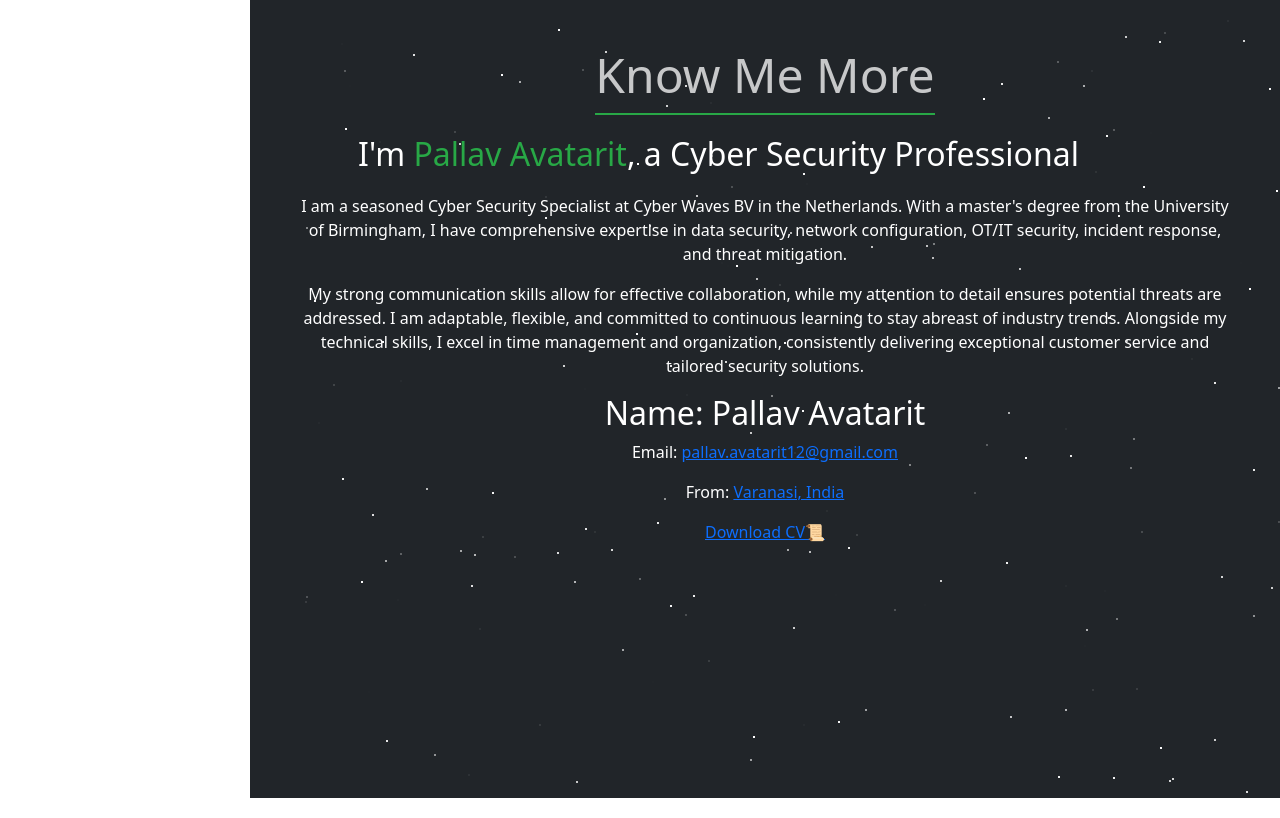
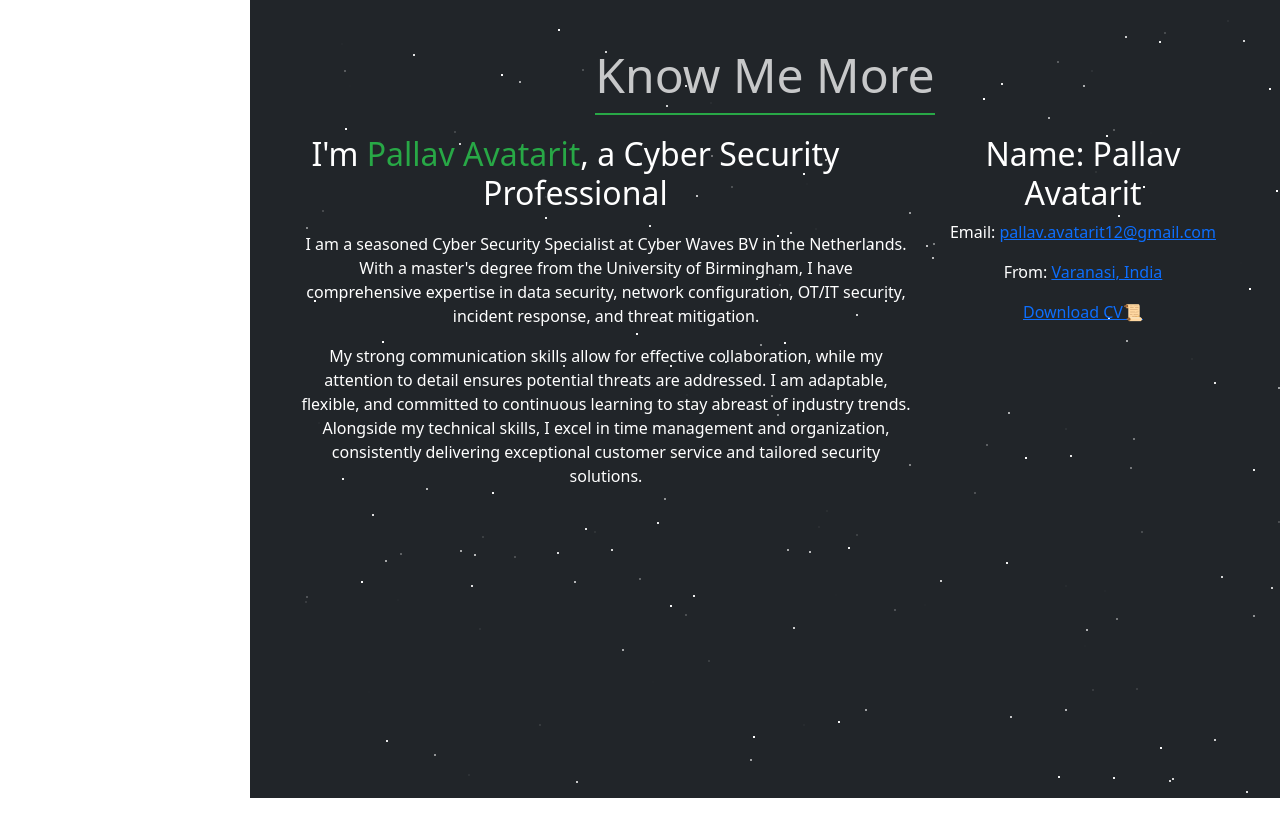
Before and after one commit to theCuriousObserver/My-Portfolio, a React (Create React App) app: page / in a window 1280 px wide. Shown: the part 802-1620 px from the top of the page. Built offline with nearby package versions, Linux system fonts and the light colour scheme.

Commit message:
Left About Me Section

```diff
--- a/src/AboutMe.js
+++ b/src/AboutMe.js
@@ -1,7 +1,6 @@
 import React from 'react';
 import './AboutMe.css';
 import StarrySky from './StarrySky';
-import styles from 'bootstrap/dist/css/bootstrap.min.css'; // Import Bootstrap styles
 
 const AboutMe = () => {
     return (
@@ -9,8 +8,8 @@
             <StarrySky />
             <div className="about-me-content">
                 <h1 className="about-me-heading">Know Me More</h1>
-                <div className={styles.row}>
-                    <div className={styles['col-lg-8']}>
+                <div className="row">
+                    <div className="col-lg-8">
                         <h2 className="about-me-subheading">I'm <span className="highlight">Pallav Avatarit</span>, a Cyber Security Professional</h2>
                         <p className="paragraph">
                             I am a seasoned Cyber Security Specialist at Cyber Waves BV in the Netherlands. With a master's degree from the University of Birmingham, I have comprehensive expertise in data security, network configuration, OT/IT security, incident response, and threat mitigation.
@@ -19,7 +18,7 @@
                             My strong communication skills allow for effective collaboration, while my attention to detail ensures potential threats are addressed. I am adaptable, flexible, and committed to continuous learning to stay abreast of industry trends. Alongside my technical skills, I excel in time management and organization, consistently delivering exceptional customer service and tailored security solutions.
                         </p>
                     </div>
-                    <div className={styles['col-lg-4']}>
+                    <div className="col-lg-4">
                         <h2>Name: Pallav Avatarit</h2>
                         <p>Email: <a href="mailto:pallav.avatarit12@gmail.com">pallav.avatarit12@gmail.com</a></p>
                         <p>From: <a href="https://goo.gl/maps/QiURgga8XpTRhMUH7" target="_blank" rel="noopener noreferrer">Varanasi, India </a> </p>
--- a/src/App.js
+++ b/src/App.js
@@ -3,7 +3,7 @@
 import Sidebar from './Sidebar';
 import Home from './Home';
 import AboutMe from './AboutMe';
-
+import 'bootstrap/dist/css/bootstrap.min.css';
 
 function App() {
   return (
```
